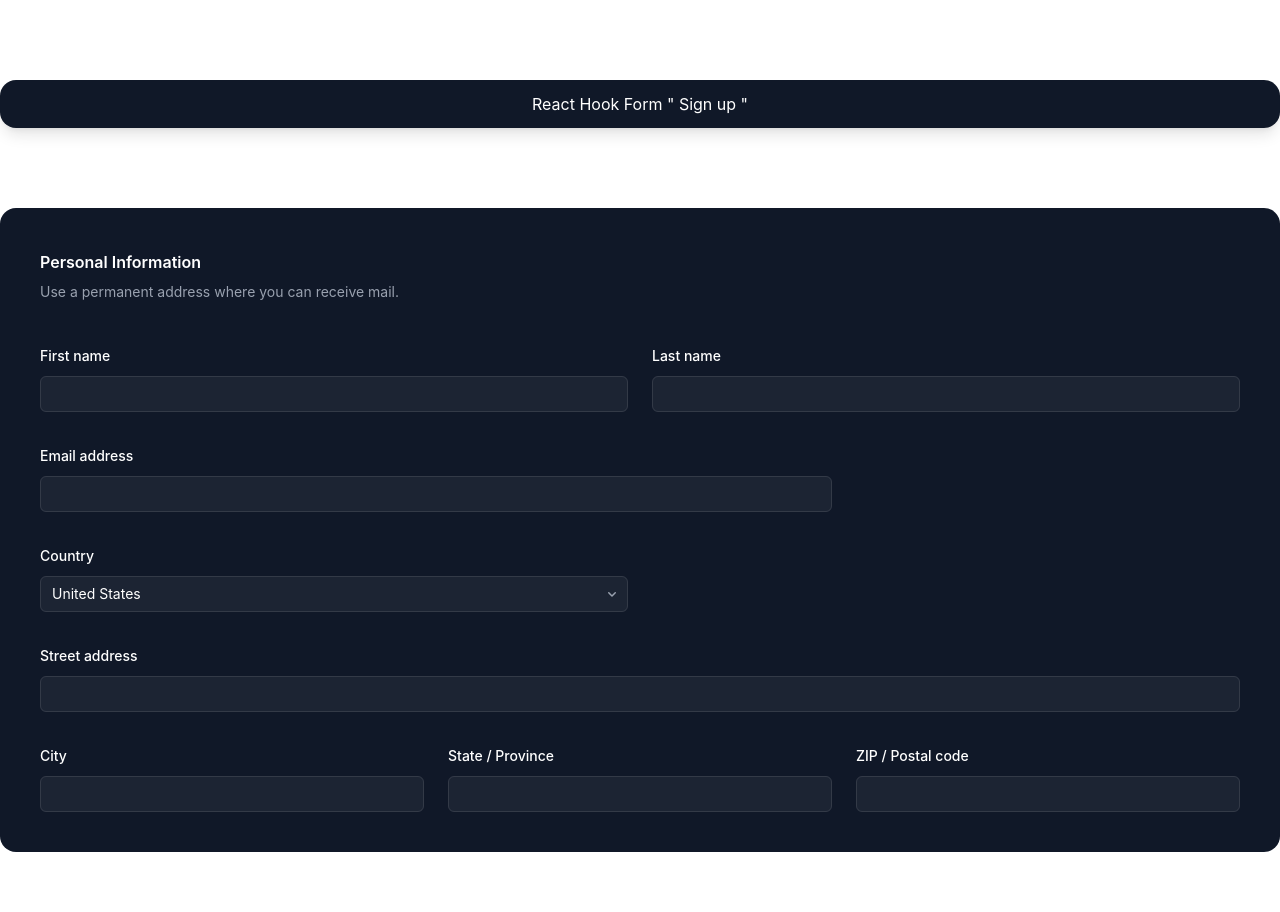
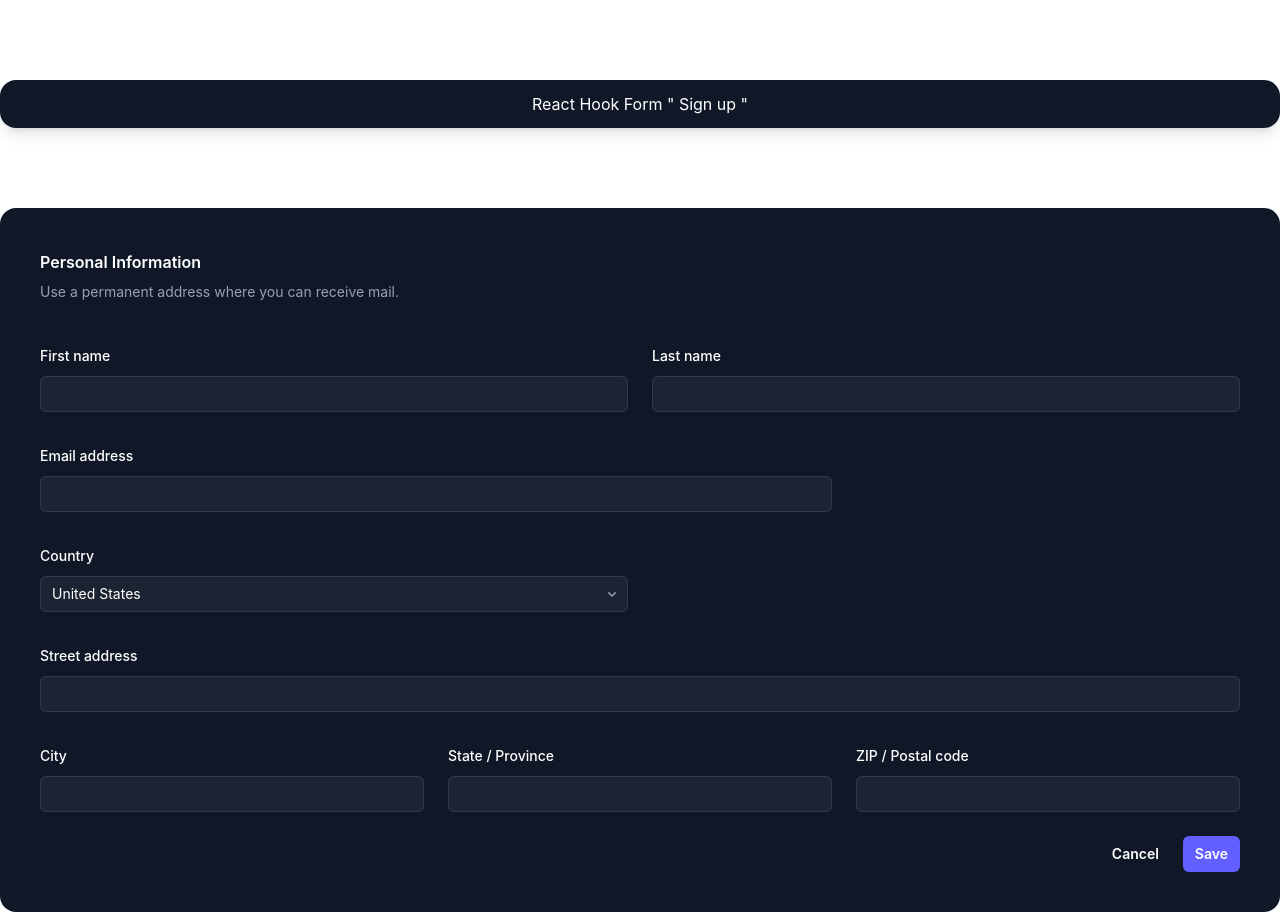
Before and after one commit to Abdul-Rahman-Rafat/React-Hook-Form, a React (Vite) app: page / in a window 1280 px wide. Before the commit the page ends 852 px from the top, so only its background shows below. Built offline with nearby package versions, Linux system fonts and the light colour scheme.

Commit message:
set up React Hook Form

```diff
--- a/src/App.jsx
+++ b/src/App.jsx
@@ -1,12 +1,25 @@
 import "./App.css";
+import { useForm } from "react-hook-form";
+
 function App() {
+  const {
+    register,
+    handleSubmit,
+    watch,
+    formState: { errors },
+  } = useForm();
+
+  const onSubmit = (data) => console.log(data);
   return (
     <>
       <div className="mx-auto mt-16 max-w-7xl text-center bg-[#101828] text-white p-3 rounded-2xl shadow-lg  sm:mt-20">
         {" "}
         React Hook Form " Sign up "
       </div>
-      <form className="mx-auto mt-16 max-w-7xl sm:mt-20 bg-[#101828] p-10 rounded-2xl">
+      <form
+        className="mx-auto mt-16 max-w-7xl sm:mt-20 bg-[#101828] p-10 rounded-2xl"
+        onSubmit={handleSubmit(onSubmit)}
+      >
         <div>
           <h2 className="text-base/7 font-semibold text-white">
             Personal Information
@@ -30,6 +43,9 @@
                   name="first-name"
                   autoComplete="given-name"
                   className="block w-full rounded-md bg-white/5 px-3 py-1.5 text-base text-white outline-1 -outline-offset-1 outline-white/10 placeholder:text-gray-500 focus:outline-2 focus:-outline-offset-2 focus:outline-indigo-500 sm:text-sm/6"
+                  {...register("first-name", {
+                    required: "First name is required",
+                  })}
                 />
               </div>
             </div>
@@ -48,6 +64,9 @@
                   name="last-name"
                   autoComplete="family-name"
                   className="block w-full rounded-md bg-white/5 px-3 py-1.5 text-base text-white outline-1 -outline-offset-1 outline-white/10 placeholder:text-gray-500 focus:outline-2 focus:-outline-offset-2 focus:outline-indigo-500 sm:text-sm/6"
+                  {...register("last-name", {
+                    required: "Last name is required",
+                  })}
                 />
               </div>
             </div>
@@ -177,6 +196,17 @@
             </div>
           </div>
         </div>
+        <div className="mt-6 flex items-center justify-end gap-x-6">
+          <button type="button" className="text-sm/6 font-semibold text-white">
+            Cancel
+          </button>
+          <button
+            type="submit"
+            className="rounded-md bg-indigo-500 px-3 py-2 text-sm font-semibold text-white focus-visible:outline-2 focus-visible:outline-offset-2 focus-visible:outline-indigo-500"
+          >
+            Save
+          </button>
+        </div>
       </form>
     </>
   );
```
